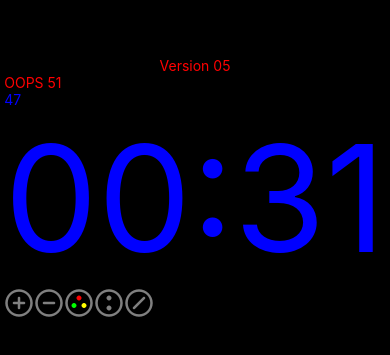
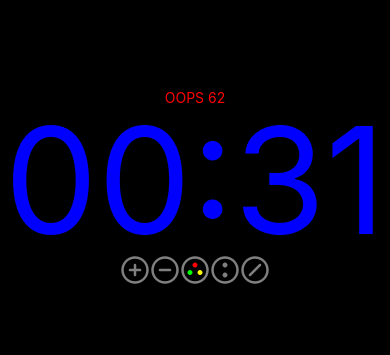
Before and after one commit to jgorman/darkest-night-clock-react-native, a React Native app: screen / in a window 390 px wide. Shown: the part 235-590 px from the top of the page. Built offline with nearby package versions, Linux system fonts and the light colour scheme.

Commit message:
Center lines.

```diff
--- a/App.js
+++ b/App.js
@@ -12,7 +12,6 @@ export default class App extends React.Component {
     return (
       <Provider store={store}>
         <View style={styles.container}>
-          <Text style={styles.text}>Version 05</Text>
           <Clock />
         </View>
       </Provider>
@@ -24,8 +23,8 @@ const styles = StyleSheet.create({
   container: {
     flex: 1,
     backgroundColor: "#000",
-    alignItems: "center",
-    justifyContent: "center"
+    justifyContent: "center",
+    alignItems: "center"
   },
   text: {
     color: "red"
--- a/Clock.js
+++ b/Clock.js
@@ -59,27 +59,24 @@ class Clock extends Component {
     const color = formatColor(scaleColor(clock.color, clock.brightness));
 
     return (
-      <View>
-        <View>
-          <Text style={{ color: "red" }}>OOPS 51</Text>
+      <View style={{alignItems: "center"}}>
+        <Text style={{ color: "red" }}>OOPS 62</Text>
+
         <ShowTime
           date={clock.date}
           showSeconds={clock.showSeconds}
           color={color}
         />
+
         {clock.showDate ? (
           <ShowDate date={clock.date} color={color} />
         ) : (
           undefined
         )}
-        </View>
 
-        <View style={{flexDirection: "column"}}>
-        <View>
         {clock.showColors ? <Colors click={this.setColorClick} /> : undefined}
-        </View>
+
         <View style={{ flexDirection: "row" }}>
-          {clock.showColors ? <Colors click={this.setColorClick} /> : undefined}
           <TouchableHighlight onPress={this.brighterClick}>
             <Image source={require("./plus-circle.png")} />
           </TouchableHighlight>
@@ -97,7 +94,6 @@ class Clock extends Component {
           </TouchableHighlight>
         </View>
       </View>
-      </View>
     );
   }
 }
--- a/Colors.js
+++ b/Colors.js
@@ -13,12 +13,11 @@ const Color = props => {
   const color = formatColor(props.color);
   return (
     <TouchableHighlight
-      onClick={() => {
+      onPress={() => {
         props.click(props.color);
       }}
     >
-      {/* <View style={{ backgroundColor: color, width: 30, height: 40 }} /> */}
-      <Image source={require("./plus-circle.png")} />
+      <View style={{ backgroundColor: color, width: 30, height: 30 }} />
     </TouchableHighlight>
   );
 };
@@ -26,14 +25,13 @@ const Color = props => {
 const Colors = props => {
   const click = props.click;
   return (
-    <View style={{flexDirection: "row"}}>
+    <View style={{ flexDirection: "row" }}>
       <Color click={click} color={0xff0000} />
       <Color click={click} color={0x00ff00} />
       <Color click={click} color={0x0000ff} />
       <Color click={click} color={0xff00ff} />
       <Color click={click} color={0xffff00} />
       <Color click={click} color={0xffffff} />
-      <Color click={click} color={0xffffff} />
     </View>
   );
 };
--- a/ShowTime.js
+++ b/ShowTime.js
@@ -1,9 +1,9 @@
 import React from "react";
-import { StyleSheet, Text, View, Dimensions } from "react-native";
+import { Text, Dimensions } from "react-native";
 import { zeropad } from "./utils";
 
 /*
-Auto scale font to fit.
+Auto scale font to fit using undocumented features.
 https://medium.com/@vygaio/how-to-auto-adjust-text-font-size-to-fit-into-a-nodes-width-in-react-native-9f7d1d68305b
 */
 
@@ -11,11 +11,14 @@ const ShowTime = props => {
   const time = formatTime(props.date, props.showSeconds);
   const { width } = Dimensions.get("window");
   const fontSize = fontFit(time, width);
+  const lineHeight = fontSize;
+  console.log("fontSize", fontSize, "lineHeight", lineHeight);
   return (
-    <View>
-      <Text style={{ color: props.color }}>47</Text>
-      <Text style={{ color: props.color, fontSize: fontSize }}>{time}</Text>
-    </View>
+    <Text
+      style={{ color: props.color, fontSize: fontSize, lineHeight: fontSize }}
+    >
+      {time}
+    </Text>
   );
 };
 
@@ -24,9 +27,11 @@ const ShowDate = props => {
   const { width } = Dimensions.get("window");
   const fontSize = fontFit(date, width, 0.6);
   return (
-    <View>
-      <Text style={{ color: props.color, fontSize: fontSize }}>{date}</Text>
-    </View>
+    <Text
+      style={{ color: props.color, fontSize: fontSize, lineHeight: fontSize }}
+    >
+      {date}
+    </Text>
   );
 };
 
@@ -40,8 +45,6 @@ const formatTime = (date, showSeconds) => {
   str += ":" + zeropad(date.getMinutes(), 2);
   if (showSeconds) {
     str += ":" + zeropad(date.getSeconds(), 2);
-    // Eventually debug the shifting time. Perhaps a fixed font?
-    // str += ":" + (((date.getSeconds() % 2) === 1) ? "11" : "00");
   }
   return str;
 };
```
Lines whose indentation alone changed are shown as unchanged.
